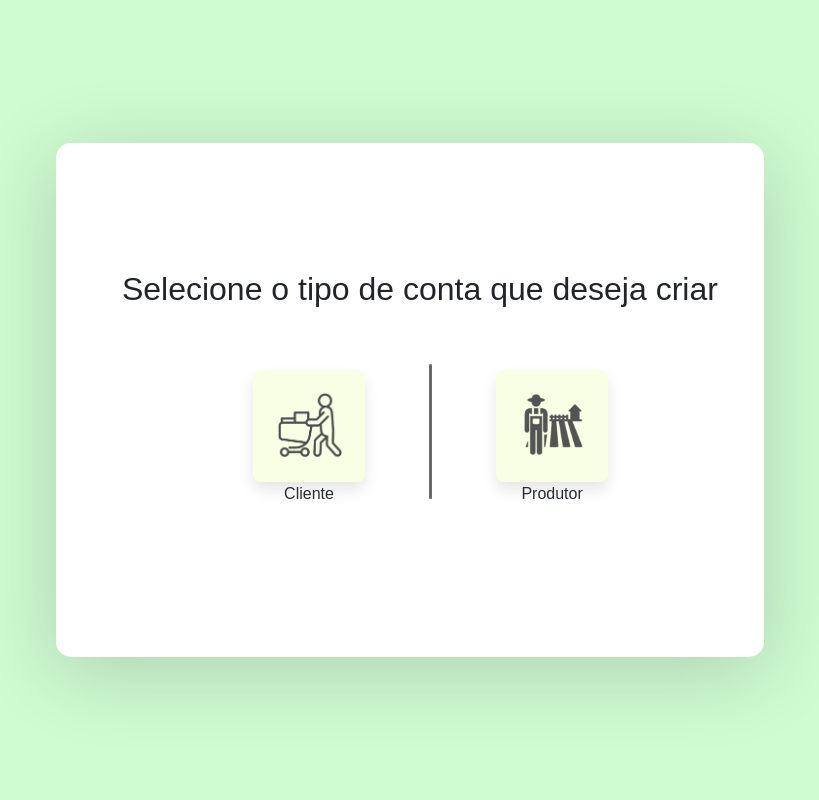
After one commit to FGAUnB-REQ-GM/2021.2-DaTerra, a Django app: template daterra/templates/pages/user_choice.html in a window 1280 px wide. The commit adds this page. Shown: the whole page, without its empty margins (230-1049 px from the left). Run offline with Django 4.2, Linux system fonts and the light colour scheme; the template is opened without the code that fills it, so the values that code supplies are empty; some web fonts are replaced.

Commit message:
:bulb: Adding new templates

```diff
--- /dev/null
+++ b/daterra/templates/pages/base.html
@@ -0,0 +1,25 @@
+{% load static %}
+
+<!DOCTYPE html>
+<html>
+    <head>
+        <!-- Required meta tags -->
+        <meta charset="utf-8">
+        <meta name="viewport" content="width=device-width, initial-scale=1">
+
+        <!-- Bootstrap CSS -->
+        <link href="https://cdn.jsdelivr.net/npm/bootstrap@5.0.2/dist/css/bootstrap.min.css" rel="stylesheet" integrity="sha384-EVSTQN3/azprG1Anm3QDgpJLIm9Nao0Yz1ztcQTwFspd3yD65VohhpuuCOmLASjC" crossorigin="anonymous">
+
+        <!-- Custom CSS -->
+        <link rel="stylesheet" href="{% static 'css/App.css' %}">
+
+        <title> DaTerra </title>
+    </head>
+    <body>
+
+        {% block content %}{% endblock content %}
+
+        <!-- Bootstrap JS -->
+        <script src="https://cdn.jsdelivr.net/npm/bootstrap@5.0.2/dist/js/bootstrap.bundle.min.js" integrity="sha384-MrcW6ZMFYlzcLA8Nl+NtUVF0sA7MsXsP1UyJoMp4YLEuNSfAP+JcXn/tWtIaxVXM" crossorigin="anonymous"></script>
+    </body>
+</html>
--- a/daterra/templates/pages/home.html
+++ b/daterra/templates/pages/home.html
@@ -6,7 +6,7 @@ homepage!!
 <a href="{% url 'login' %}">login aqui</a>
 <br><br>
 
-<a href="{% url 'registro' %}">registro aqui</a>
+<a href="{% url 'user_choice' %}">registro aqui</a>
 
 <br><br>
 
--- /dev/null
+++ b/daterra/templates/pages/user_choice.html
@@ -0,0 +1,41 @@
+{% extends 'pages/base.html' %}
+{% load static %}
+
+{% block content %}
+<div class="inner inner-choice">
+    <div class="form">
+        <div class="form-begin-choice">
+            <div class="form-title">
+                <Logo/>
+                <h2 class="h2-choice">
+                    Selecione o tipo de conta que deseja criar
+                </h2>
+            </div>
+            <br/>
+            <br/>
+            <br/>
+            <div class="btn-duo">
+                <div class="btn-tag">
+                    <div class="btn-choice">
+                        <a href="{% url 'registration' %}">
+                            <input type="image" class="form-image image-client" src="{% static 'images/buyer.png'%}" alt=""/>
+                        </a>
+                    </div>
+                    <label> Cliente </label>
+                </div>
+                <div class="btn-tag">
+                    <div class="vl"></div>
+                </div>
+                <div class="btn-tag">
+                    <div class="btn-choice">
+                        <a href="{% url 'registration_farmer' %}">
+                            <input type="image" class="form-image" src="{% static 'images/farm.png'%}" alt=""/>
+                        </a>
+                    </div>
+                    <label> Produtor </label>
+                </div>
+            </div>
+        </div>
+    </div>
+</div>
+{% endblock content %}
```
